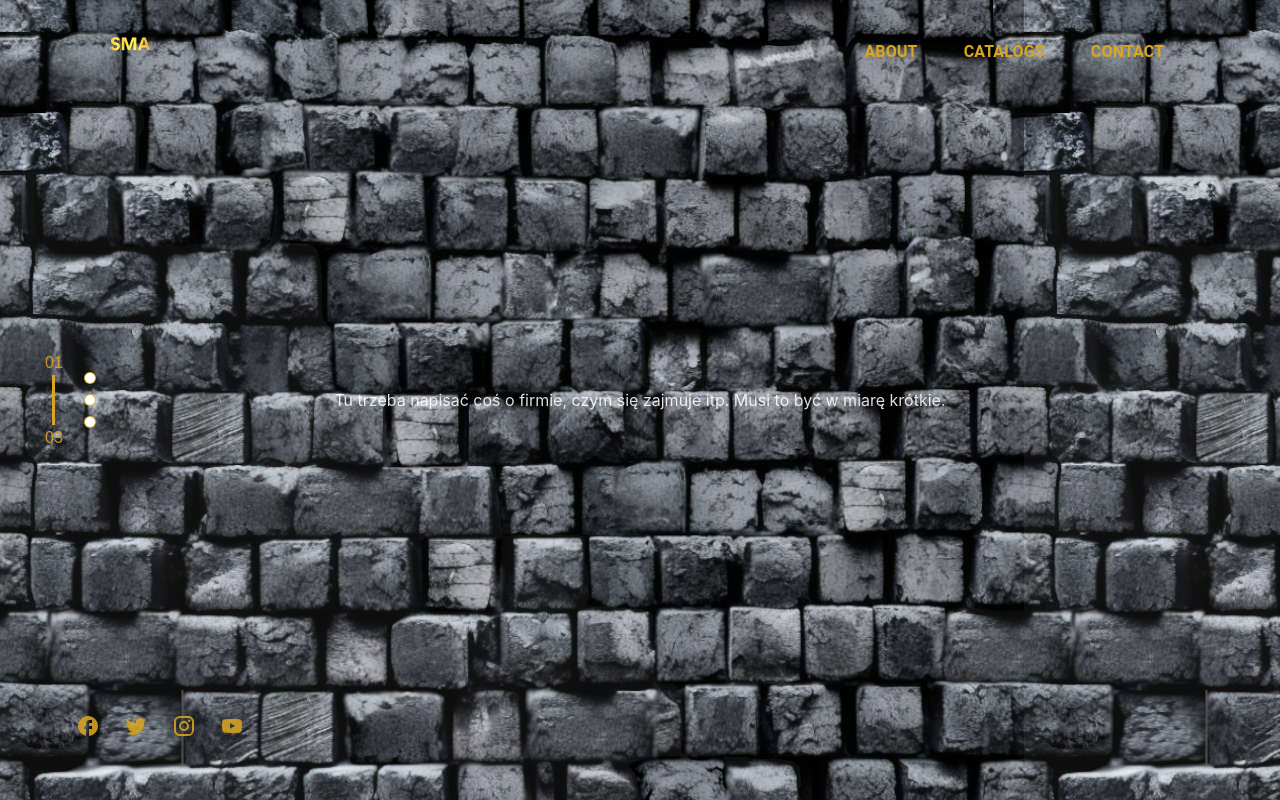
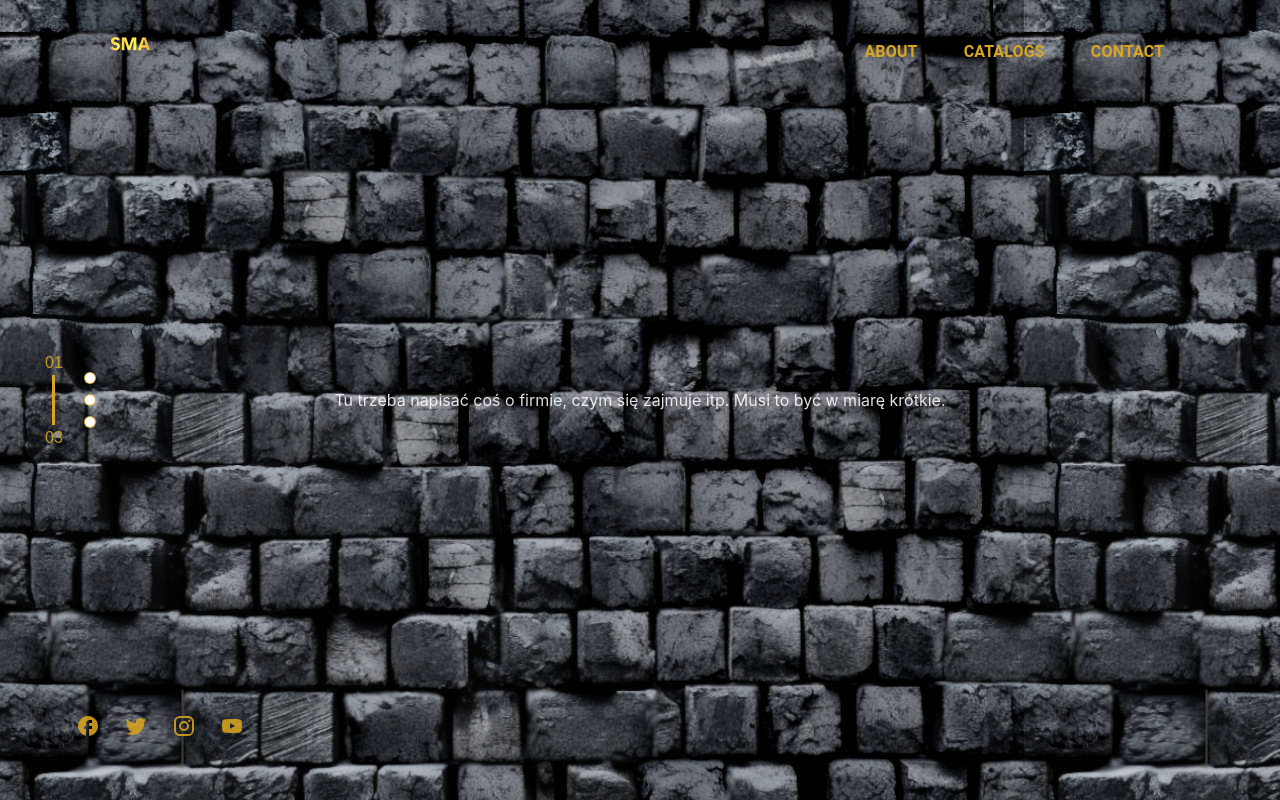
Before and after one commit to PabloPicas0/Photo-Catalog-App, a React (Vite) app: page / in a window 1280 px wide. Shown: the top 800 px of the page. Built offline with nearby package versions, Linux system fonts and the light colour scheme.

Commit message:
updated background

```diff
--- a/src/index.css
+++ b/src/index.css
@@ -18,7 +18,7 @@
 
   --primary-color: #fff;
   --secondary-color: #daa520;
-  --body-background: url("/Photo-Catalog-App/Images/cegła.jpg");
+  --body-background: url("/Photo-Catalog-App/Images/cegła2x3.jpg");
   --body-fallback-background: #fafafa;
   --link-color: rgba(0, 0, 0, 0.7);
 }
```
